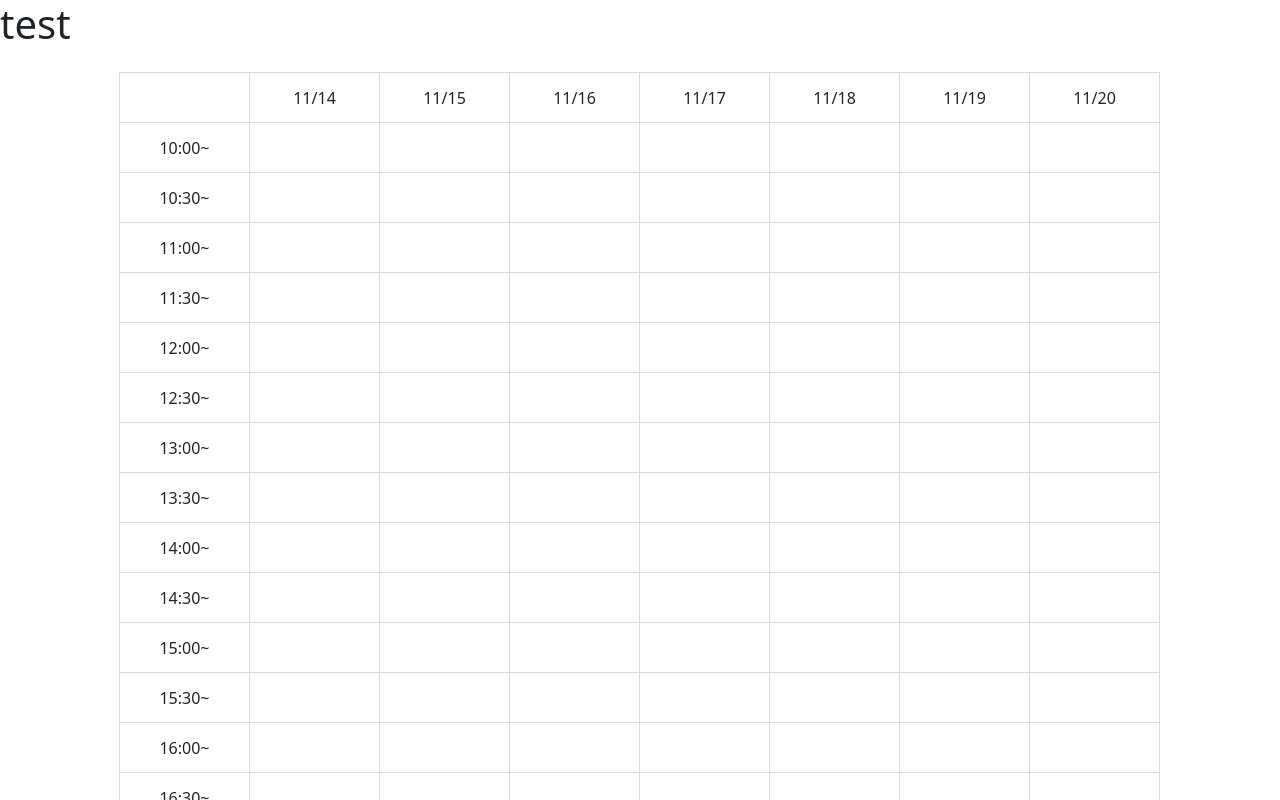
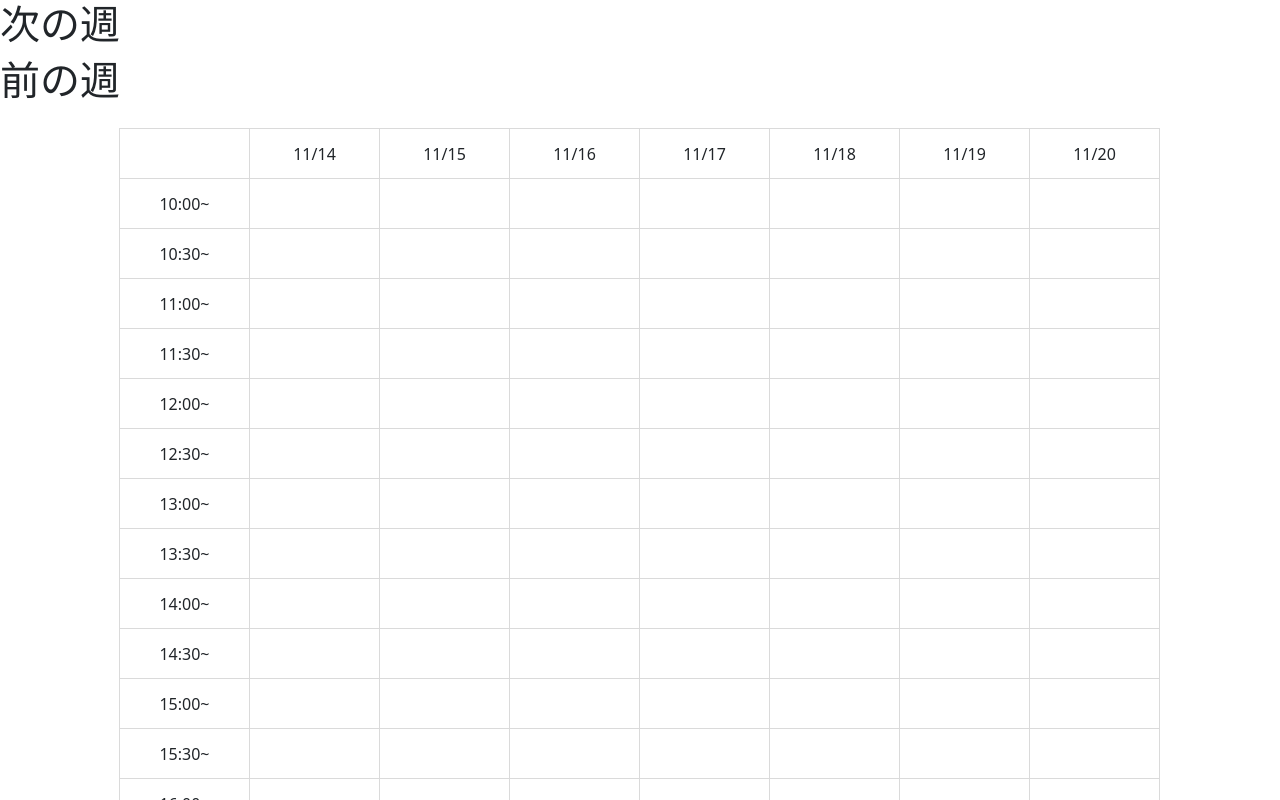
Before and after one commit to yuzuki-aritomo/ReserveTaskFrontend, a Next.js app in the folder next-app/: page /cal_week in a window 1280 px wide. Shown: the top 800 px of the page. Built offline with nearby package versions, Linux system fonts and the light colour scheme.

Commit message:
add: next, prevボタン

```diff
--- a/next-app/src/components/calendar_week/CalWeek.tsx
+++ b/next-app/src/components/calendar_week/CalWeek.tsx
@@ -52,8 +52,10 @@ const CalDay: FC<CalDayProps> = ( props ) => {
     '16:00~', '16:30~',
     '17:00~', '17:30~',
   ]
-  const ymd = props.day.split('T')[0].split('-')
-  const format_day: string = ymd[1]+"/"+ymd[2]
+  const dt = new Date(props.day)
+  const m = dt.getMonth()+1
+  const d = dt.getDate()
+  const format_day: string = m+"/"+d
   return(
     <div>
       { props.titleFlag &&
@@ -82,7 +84,6 @@ type CalWeekProps = {
 const CalWeek: FC<CalWeekProps> = (props) => {
   return(
     <div>
-      <h1>test</h1>
       <div className={styles.cal}>
         <Row className="justify-content-md-center mt-4">
           <Col md={4} className={ styles.cal_day }>
@@ -110,8 +111,30 @@ const Cal: FC = () => {
     dt.setDate(today.getDate() + (i - today.getDay()));
     weekDays[i] = dt.toISOString();
   }
+  const [week, setWeek] = useState(weekDays)
+  const toNextWeek = () => {
+    changeWeek(true)
+  }
+  const toPrevWeek = () => {
+    changeWeek(false)
+  }
+  const changeWeek = (next_flag : boolean) => {
+    const dt = new Date(week[0])
+    const diffDays = next_flag ? 6 : -8
+    dt.setDate(dt.getDate() + diffDays)
+    var Week: string[] = Array(7)
+    for(var i=0; i<7;i++){
+      dt.setDate(dt.getDate()+1)
+      Week[i] = dt.toISOString()
+    }
+    setWeek(Week)
+  }
   return(
-    <CalWeek weekDays={ weekDays } />
+    <div>
+      <h1 onClick={ toNextWeek }>次の週</h1>
+      <h1 onClick={ toPrevWeek }>前の週</h1>
+      <CalWeek weekDays={ week } />
+    </div>
   )
 }
 
```
